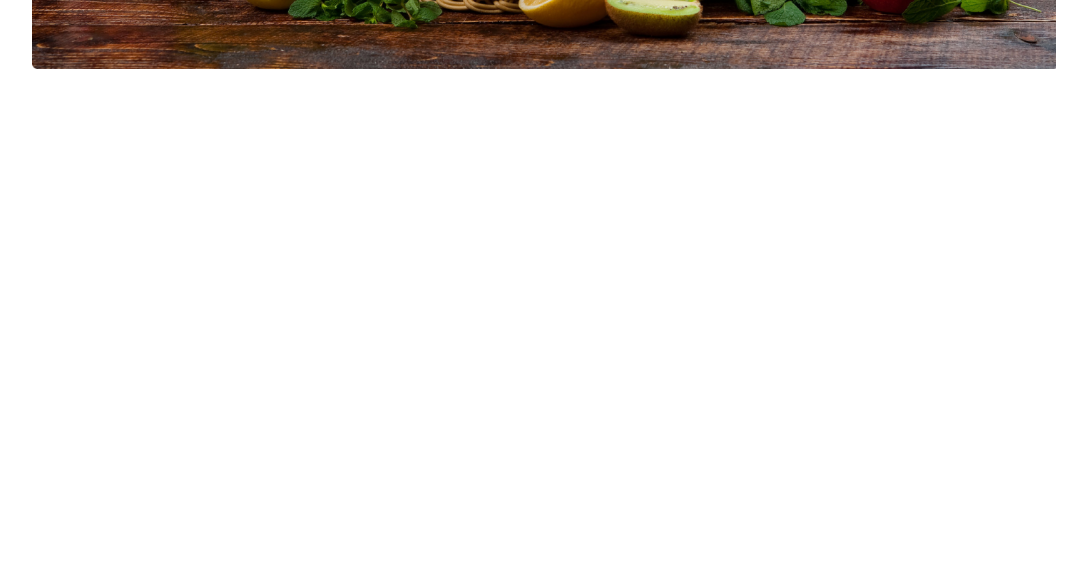
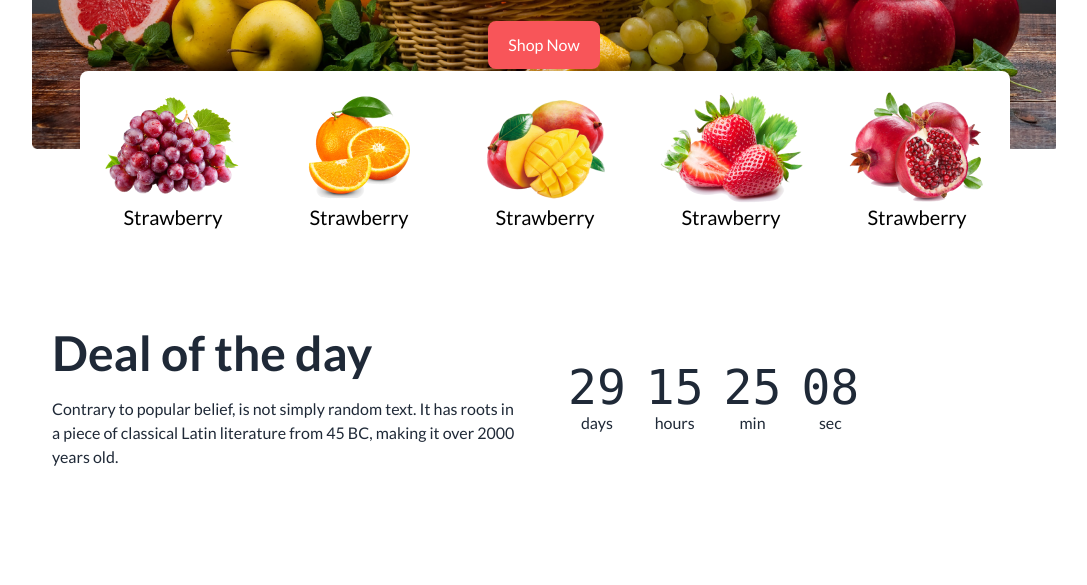
Before and after one commit to kibriya027/assignment-three, a plain HTML site: page index.html in a window 1280 px wide. Shown: the part 439-1024 px from the top of the page, without its empty margins (96-1183 px from the left). Before the commit the page ends 800 px from the top, so only its background shows below. Drawn offline with nearby package versions, Linux system fonts and the light colour scheme; grey boxes are pictures that could not be loaded.

Commit message:
time section finish

```diff
--- a/index.html
+++ b/index.html
@@ -44,12 +44,12 @@
 
     <header>
         <!-- Navbar section start -->
-        <section class="max-w-screen-lg mx-auto lg:my-20">
+        <section class="max-w-screen-lg mx-auto lg:my-40">
         </section>
         <!-- Navbar section end -->
 
         <!-- slider section start -->
-        <section class="max-w-screen-lg mx-auto ">
+        <section class="max-w-screen-lg mx-auto lg:relative">
             <!-- slider start -->
             <div>
                 <div class="carousel w-full">
@@ -98,28 +98,94 @@
                             <div id="slide4" class="carousel-item relative w-full">
                                 <div id="slide1" class="carousel-item relative w-full">
                                     <div class="slider-four-4 lg:slider-four text-center py-20 space-y-6">
-                                        <h2 class="text-7xl font-bold text-white">Exotic tastes at <br> your doorstep</h2>
-                                        <p class="text-xl font-medium text-white">We supply highly quality organic products</p>
+                                        <h2 class="text-7xl font-bold text-white">Exotic tastes at <br> your doorstep
+                                        </h2>
+                                        <p class="text-xl font-medium text-white">We supply highly quality organic
+                                            products</p>
                                         <button class=" px-5 py-3 rounded-lg bg-[#F85559] text-white ">Shop Now</button>
-                                    </div>                                <div
-                                    class="absolute flex justify-between transform -translate-y-1/2 left-5 right-5 top-1/2">
-                                    <a href="#slide3" class="btn btn-circle">❮</a>
-                                    <a href="#slide1" class="btn btn-circle">❯</a>
+                                    </div>
+                                    <div
+                                        class="absolute flex justify-between transform -translate-y-1/2 left-5 right-5 top-1/2">
+                                        <a href="#slide3" class="btn btn-circle">❮</a>
+                                        <a href="#slide1" class="btn btn-circle">❯</a>
+                                    </div>
                                 </div>
                             </div>
+                            <!-- slider end -->
                         </div>
                     </div>
-                    <!-- slider end -->
-
-                    <!-- slider absoulate start -->
-                    <div></div>
-                    <!-- slider absoulate end -->
+                </div>
+            </div>
+            <div class="grid grid-cols-2 md:grid-cols-5 bg-white lg:grid-cols-5 lg:absolute top-[350px] left-12 rounded-lg text-center">
+                <!-- first card -->
+                <div class="px-3 py-5 mx-auto ">
+                    <img class="w-full" src="./images/fruit1.png" alt="">
+                    <h2 class="text-xl font-medium text-black">Strawberry</h2>
+                </div>
+                <!-- second card -->
+                <div class="py-5 px-3 mx-auto ">
+                    <img class="w-full" src="./images/fruit2.png" alt="">
+                    <h2 class="text-xl font-medium text-black">Strawberry</h2>
+                </div>
+                <!-- third card -->
+                <div class="py-5 px-4 mx-auto ">
+                    <img class="w-full" src="./images/fruit3.png" alt="">
+                    <h2 class="text-xl font-medium text-black">Strawberry</h2>
+                </div>
+                <!-- fouth card -->
+                <div class="py-5 px-3 mx-auto ">
+                    <img class="w-full" src="./images/fruit4.png" alt="">
+                    <h2 class="text-xl font-medium text-black">Strawberry</h2>
+                </div>
+                <!-- fifth card -->
+                <div class="py-5 px-3 mx-auto ">
+                    <img class="w-full" src="./images/fruit5.png" alt="">
+                    <h2 class="text-xl font-medium text-black">Strawberry</h2>
+                </div>
+            </div>
         </section>
         <!-- slider section end -->
     </header>
 
     <main>
-
+<!-- Deal of the section start -->
+        <section class="max-w-screen-lg mx-auto mt-40 mb-24">
+            <div class="flex items-center gap-12 justify-between flex-col lg:flex-row p-5">
+                <div class="flex-1 space-y-5">
+                    <h2 class=" text-5xl font-bold">Deal of the day</h2>
+                    <p class="font-medium">Contrary to popular belief, is not simply random text. It has roots in a piece of classical Latin literature from 45 BC, making it over 2000 years old.</p>
+                </div>
+                <div class="flex-1">
+                    <div class="grid grid-flow-col gap-5 text-center auto-cols-max">
+                        <div class="flex flex-col">
+                          <span class="countdown font-mono text-5xl">
+                            <span style="--value:29;"></span>
+                          </span>
+                          days
+                        </div>
+                        <div class="flex flex-col">
+                          <span class="countdown font-mono text-5xl">
+                            <span style="--value:15;"></span>
+                          </span>
+                          hours
+                        </div>
+                        <div class="flex flex-col">
+                          <span class="countdown font-mono text-5xl">
+                            <span style="--value:25;"></span>
+                          </span>
+                          min
+                        </div>
+                        <div class="flex flex-col">
+                          <span class="countdown font-mono text-5xl">
+                            <span style="--value:08;"></span>
+                          </span>
+                          sec
+                        </div>
+                      </div>
+                </div>
+            </div>
+        </section>
+<!-- Deal of the section end -->
     </main>
 
     </footer>
```
